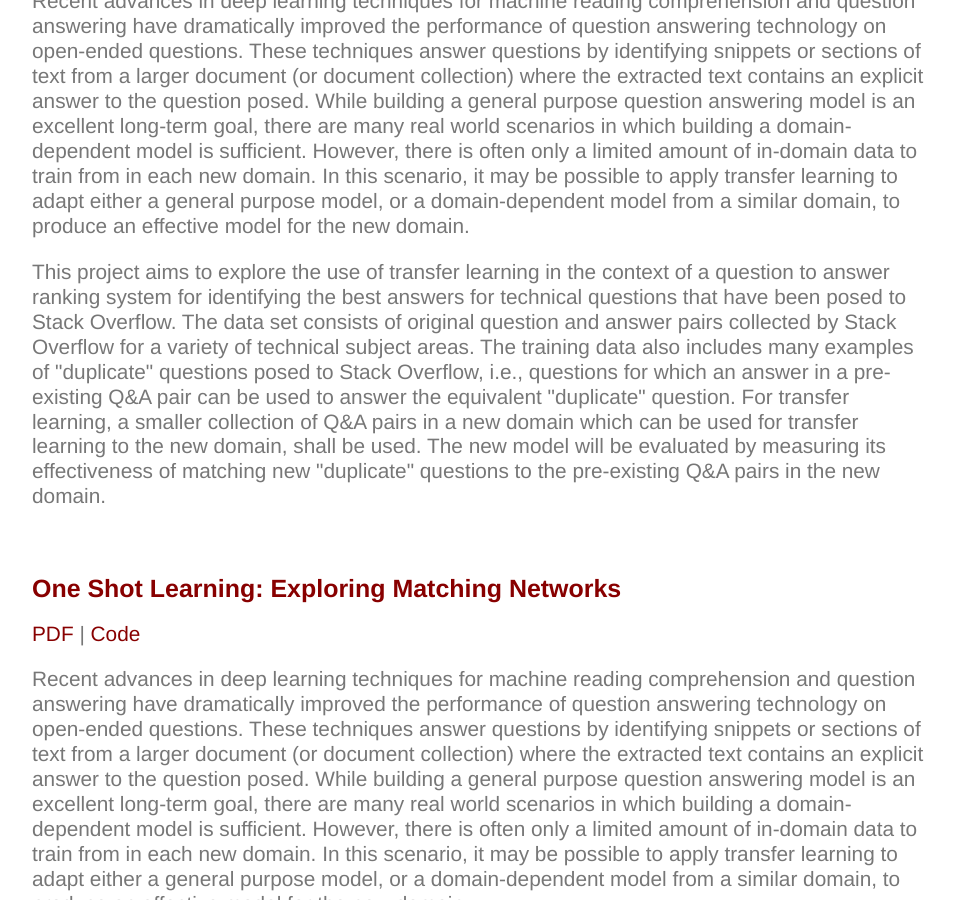
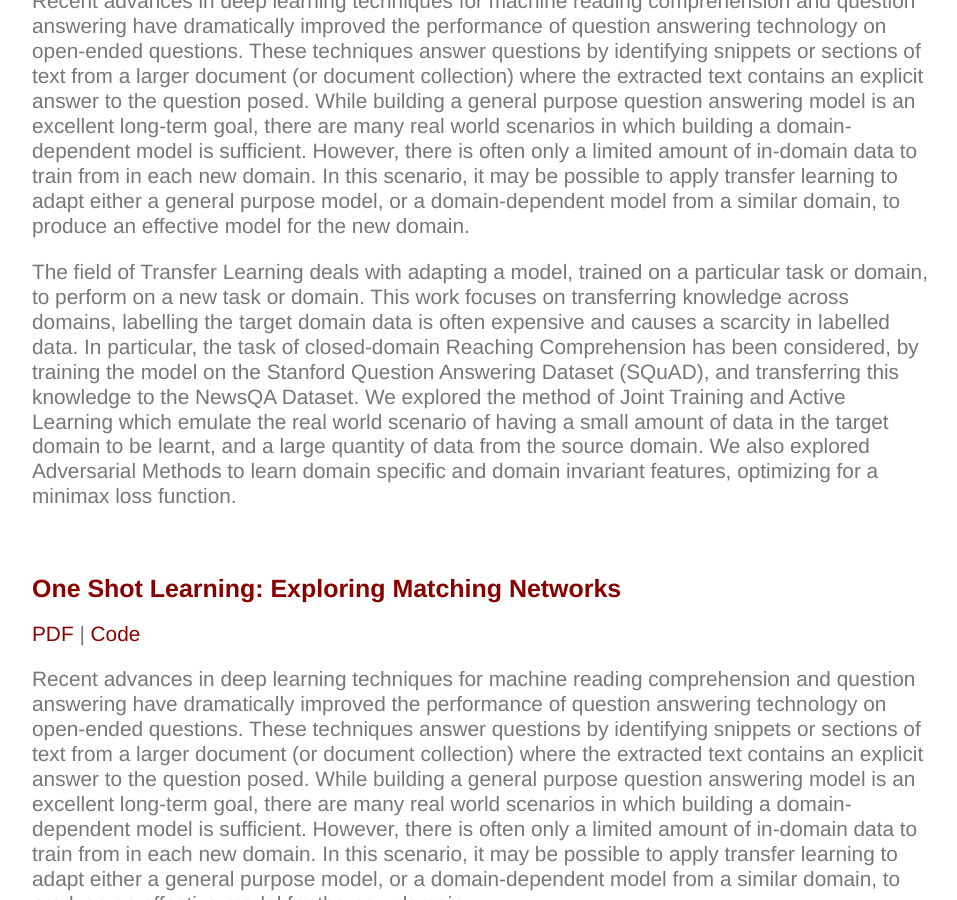
Before and after one commit to Uppaal/Uppaal.github.io, a Jekyll site: the page built from projects/index.html, in a window 1280 px wide and 900 px high, scrolled down 330 px. Shown: the whole window, without its empty margins (160-1117 px from the left). Built offline with Jekyll 4.4.1, drawn with Linux system fonts in a browser that asks for light colours.

Commit message:
Update index.html

```diff
--- a/projects/index.html
+++ b/projects/index.html
@@ -9,7 +9,7 @@ title: Research and Projects
 	<h2>Transfer Learning for Question to Answer Ranking Problems in New Domains</h2>
 	<p><a href="https://drive.google.com/file/d/1Qq6WlCYa9Zaws5OHORRjNV96LyY8I8k5/view?usp=sharing">PDF</a> | <a href="https://github.com/Uppaal/bi-att-flow">Code</a>
 	<p>Recent advances in deep learning techniques for machine reading comprehension and question answering have dramatically improved the performance of question answering technology on open-ended questions. These techniques answer questions by identifying snippets or sections of text from a larger document (or document collection) where the extracted text contains an explicit answer to the question posed.  While building a general purpose question answering model is an excellent long-term goal, there are many real world scenarios in which building a domain-dependent model is sufficient. However, there is often only a limited amount of in-domain data to train from in each new domain. In this scenario, it may be possible to apply transfer learning to adapt either a general purpose model, or a domain-dependent model from a similar domain, to produce an effective model for the new domain.</p>
- 	<p>This project aims to explore the use of transfer learning in the context of a question to answer ranking system for identifying the best answers for technical questions that have been posed to Stack Overflow. The data set consists of original question and answer pairs collected by Stack Overflow for a variety of technical subject areas. The training data also includes many examples of "duplicate" questions posed to Stack Overflow,  i.e., questions for which an answer in a pre-existing Q&A pair can be used to answer the equivalent "duplicate" question. For transfer learning, a smaller collection of Q&A pairs in a new domain which can be used for transfer learning to the new domain, shall be used. The new model will be evaluated by measuring its effectiveness of matching new "duplicate" questions to the pre-existing Q&A pairs in the new domain.</p>
+ 	<p>The field of Transfer Learning deals with adapting a model, trained on a particular task or domain, to perform on a new task or domain. This work focuses on transferring knowledge across domains, labelling the target domain data is often expensive and causes a scarcity in labelled data. In particular, the task of closed-domain Reaching Comprehension has been considered, by training the model on the Stanford Question Answering Dataset (SQuAD), and transferring this knowledge to the NewsQA Dataset. We explored the method of Joint Training and Active Learning which emulate the real world scenario of having a small amount of data in the target domain to be learnt, and a large quantity of data from the source domain. We also explored Adversarial Methods to learn domain specific and domain invariant features, optimizing for a minimax loss function.</p>
 	<br>
 
 	<h2>One Shot Learning: Exploring Matching Networks</h2>
```
